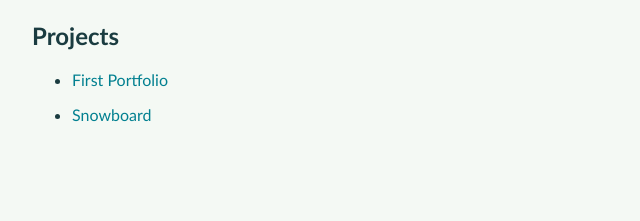
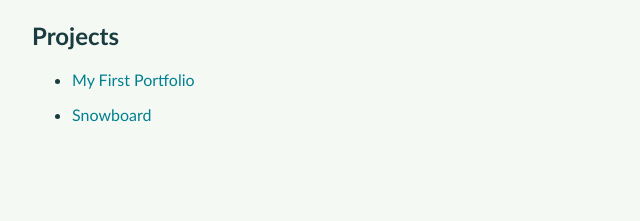
Before and after one commit to lilahmedina/updated-portfolio, a website: page public/index.html in a window 1280 px wide. Shown: the part 941-1162 px from the top of the page, 0-640 px from the left. Drawn offline with Linux system fonts and the light colour scheme.

Commit message:
Update index.html
Fixed project URL

```diff
--- a/public/index.html
+++ b/public/index.html
@@ -28,13 +28,15 @@
   <section id="projects">
     <h2>Projects</h2>
     <ul>
-      <li><a href="https://lilahmedina.github.io/delilah.github.io/">First Portfolio</a></li>
+      <li><a href="https://lilahmedina.github.io/delilah/">My First Portfolio</a></li>
     </ul>
   <!--<img src="images/tropical2.jpg" alt="Plants decor" class="project-img"/> -->
 
     <ul>
       <li><a href="https://lilahmedina.github.io/delilah.github.io/sbpage.html">Snowboard</a></li>
     </ul>
+
+
 
   </section>
 
```
